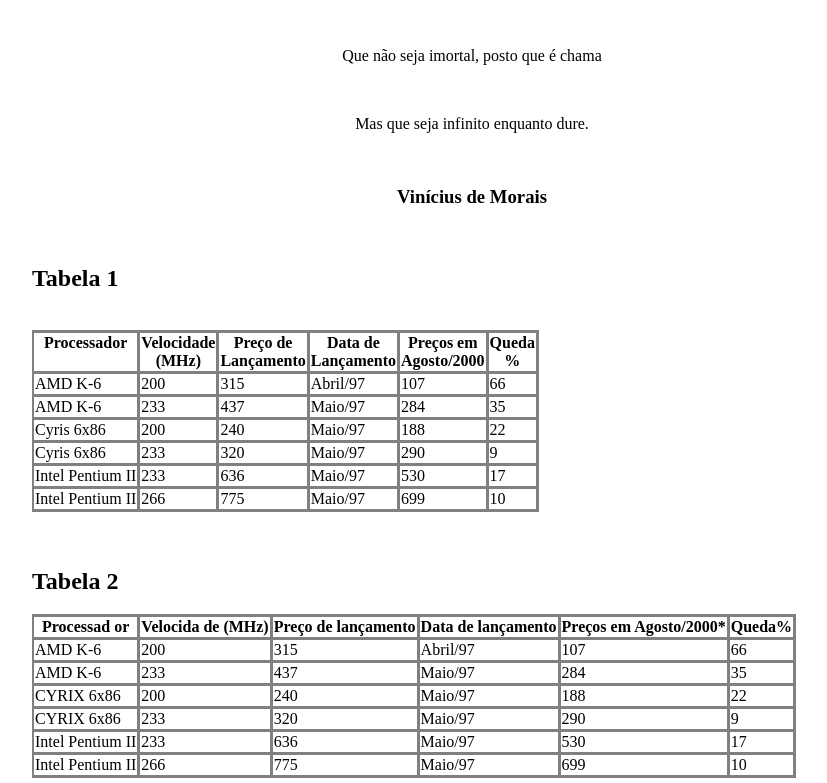
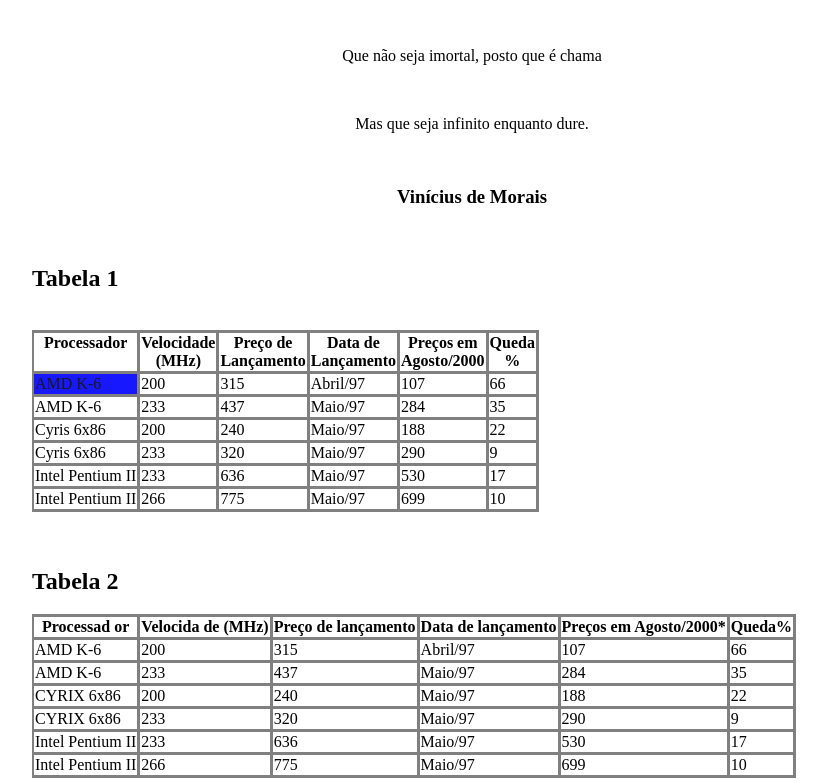
Before and after one commit to TamirisSatiko/Atividade-DevOps, a plain HTML site: page index.html in a window 1280 px wide. In both pictures the pointer is over the element 253 px from the left and 2588 px from the top of the page. Shown: the part 2205-2988 px from the top of the page, without its empty margins (168-995 px from the left). Drawn offline with Linux system fonts and the light colour scheme.

Commit message:
Atualização visual final

```diff
--- a/estilo.css
+++ b/estilo.css
@@ -21,3 +21,7 @@
 body{
 	margin: 200px;
 }
+td:hover{
+	background-color: blue;
+	opacity: 0.9;
+}
```
